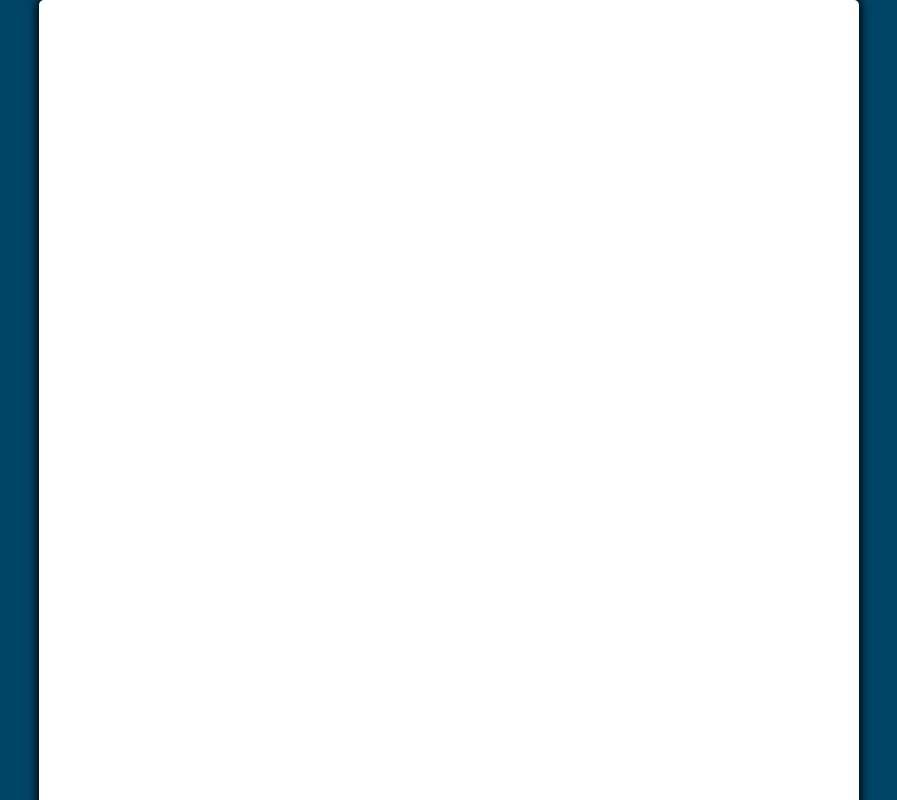
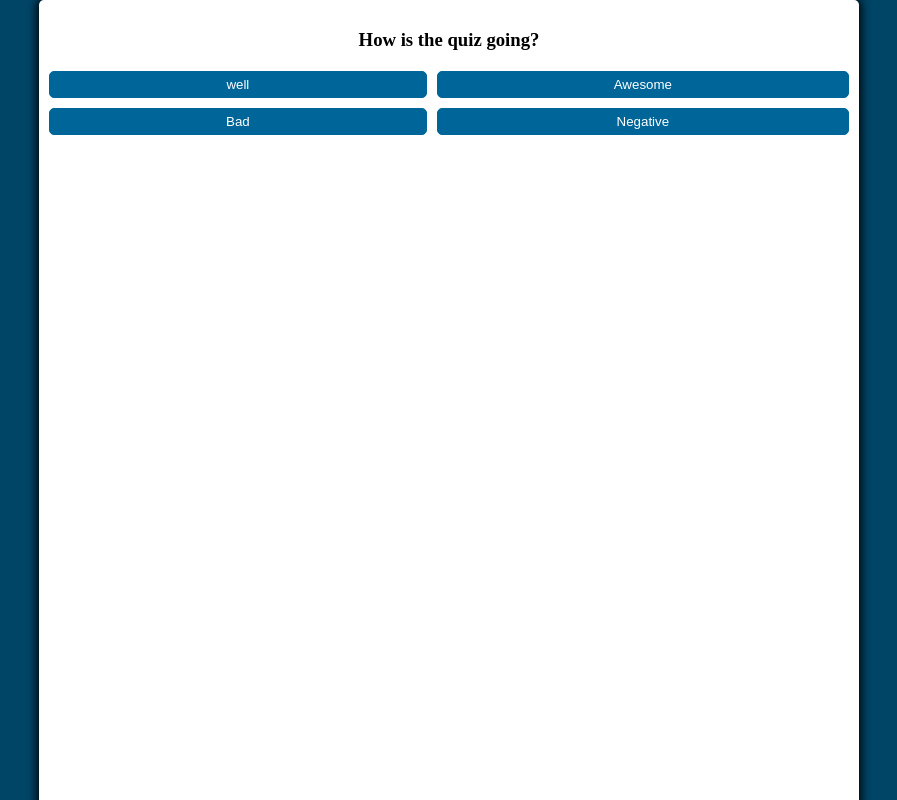
Before and after one commit to BazeJessica/Games, a plain HTML site: page QuizApp/quiz.html in a window 1280 px wide. Both pictures are taken after a click on the button "Start". Shown: the top 800 px of the page, without its empty margins (191-1088 px from the left). Drawn offline with Linux system fonts and the light colour scheme.

Commit message:
bug fixes

```diff
--- a/QuizApp/quiz.html
+++ b/QuizApp/quiz.html
@@ -1,14 +1,17 @@
 <!DOCTYPE html>
 <html lang="en">
+
 <head>
   <meta charset="UTF-8" />
   <meta name="viewport" content="width=device-width, initial-scale=1.0" />
   <title>Document</title>
   <link rel="stylesheet" href="./quiz.css" />
 </head>
+
 <body>
   <div class="container">
     <div id="question_container" class="hide">
+      <h3 id="question"></h3>
       <div id="answer_button" class="btn-grid">
         <button class="btn">Answer 1</button>
         <button class="btn">Answer 2</button>
@@ -26,4 +29,5 @@
   </div>
   <script src="quiz.js"></script>
 </body>
+
 </html>
--- a/QuizApp/quiz.js
+++ b/QuizApp/quiz.js
@@ -16,9 +16,10 @@ nextButton.addEventListener('click', () => {
 
 function startGame() {
   startButton.classList.add('hide');
-  shuffleQuestion = questions.sort(() => Math.random() -0.5);
+  shuffleQuestion = questions.sort(() => Math.random() - 0.5);
   currentQuestionIndex = 0;
   questionContainer.classList.remove('hide');
+  questionContainer.classList.add('block');
   setNextQuestion();
   quizScore = 0;
 }
@@ -29,8 +30,8 @@ function setNextQuestion() {
 }
 
 function showQuestion(question) {
-  console.log(person.person);
-    //questionElement.innerText = question.question;
+
+  questionElement.innerText = question.question;
   question.answers.forEach((answer) => {
     const button = document.createElement('button');
     button.innerText = answer.text;
@@ -55,7 +56,7 @@ function resetState() {
 function selectAnswer(e) {
   const selectButton = e.target;
   const correct = selectButton.dataset.correct;
-  setStatusClass(document.body,correct);
+  setStatusClass(document.body, correct);
   Array.from(answeButton.children).forEach((button) => {
     setStatusClass(button, button.dataset.correct);
   });
```
Lines whose indentation alone changed are shown as unchanged.
